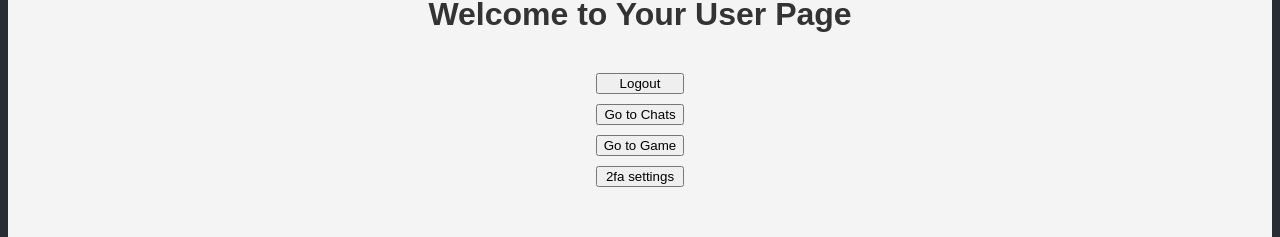
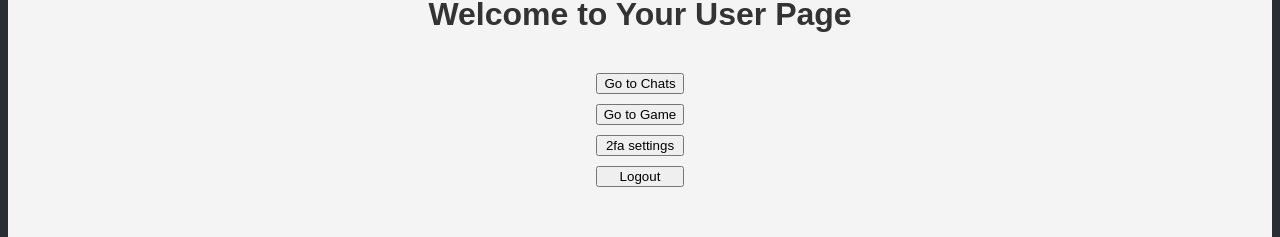
Before and after one commit to chavert-ter-maat/ft_transcendence, a React (Vite) app in the folder frontend/: page /userpage in a window 1280 px wide. Shown: the part 347-584 px from the top of the page. Built offline with nearby package versions, Linux system fonts and the light colour scheme; no server answers; sample sign-in values are in the browser's storage.

Commit message:
Rearrange;

```diff
--- a/frontend/src/components/UserPage.tsx
+++ b/frontend/src/components/UserPage.tsx
@@ -166,10 +166,10 @@ const UserPage: React.FC = () => {
       )}
 
       <div className="button-group">
-        <button onClick={handleLogout}>Logout</button>
         <button onClick={() => navigate('/chat', { state: { user } })}>Go to Chats</button>
         <button onClick={() => navigate('/game', { state: { user, requestedUser: null } })}>Go to Game</button>
         <button onClick={() => navigate('/2fa-dashboard', { state: { user } })}>2fa settings</button>
+        <button onClick={handleLogout}>Logout</button>
       </div>
     </div>
   );
```
